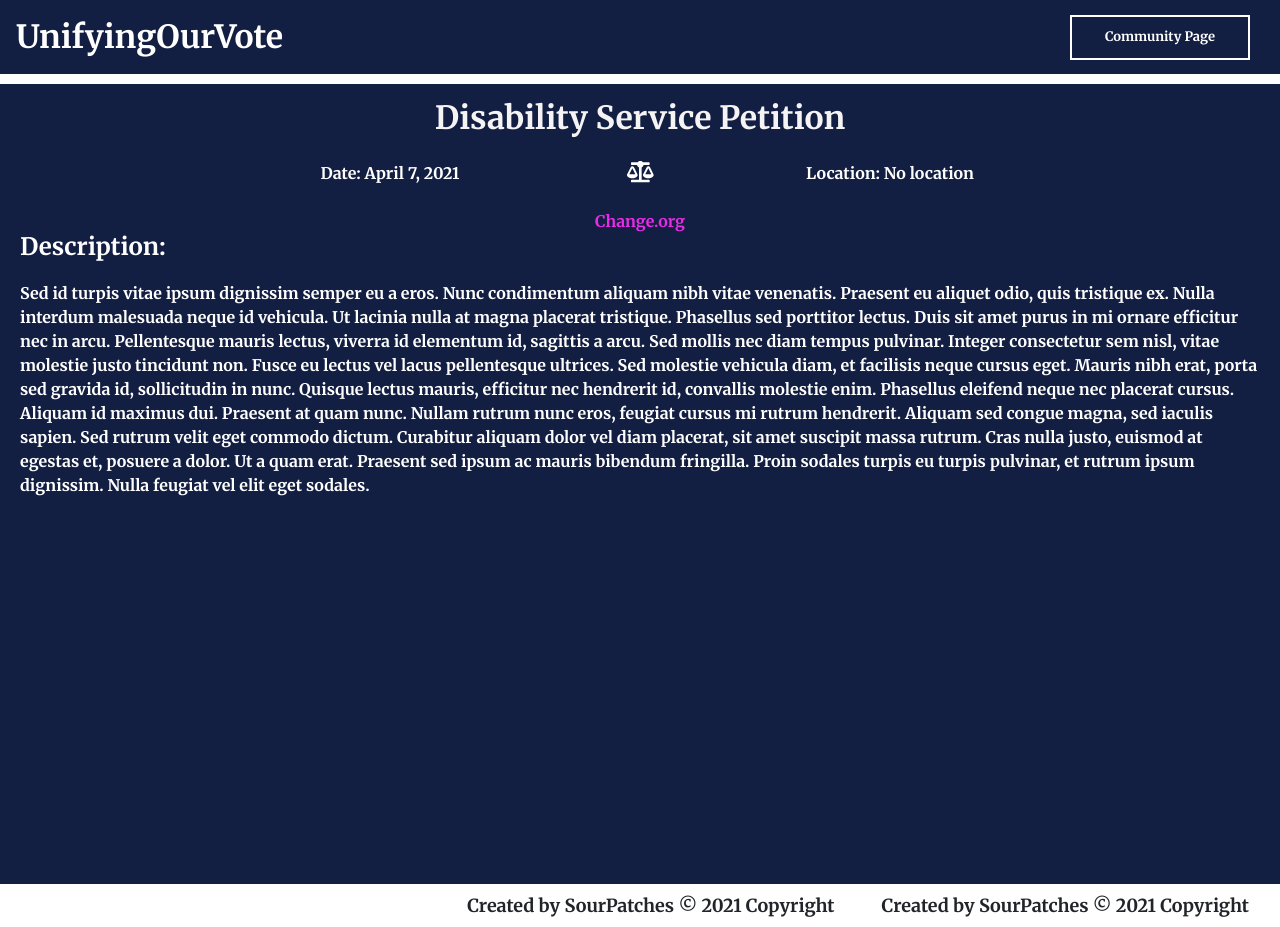
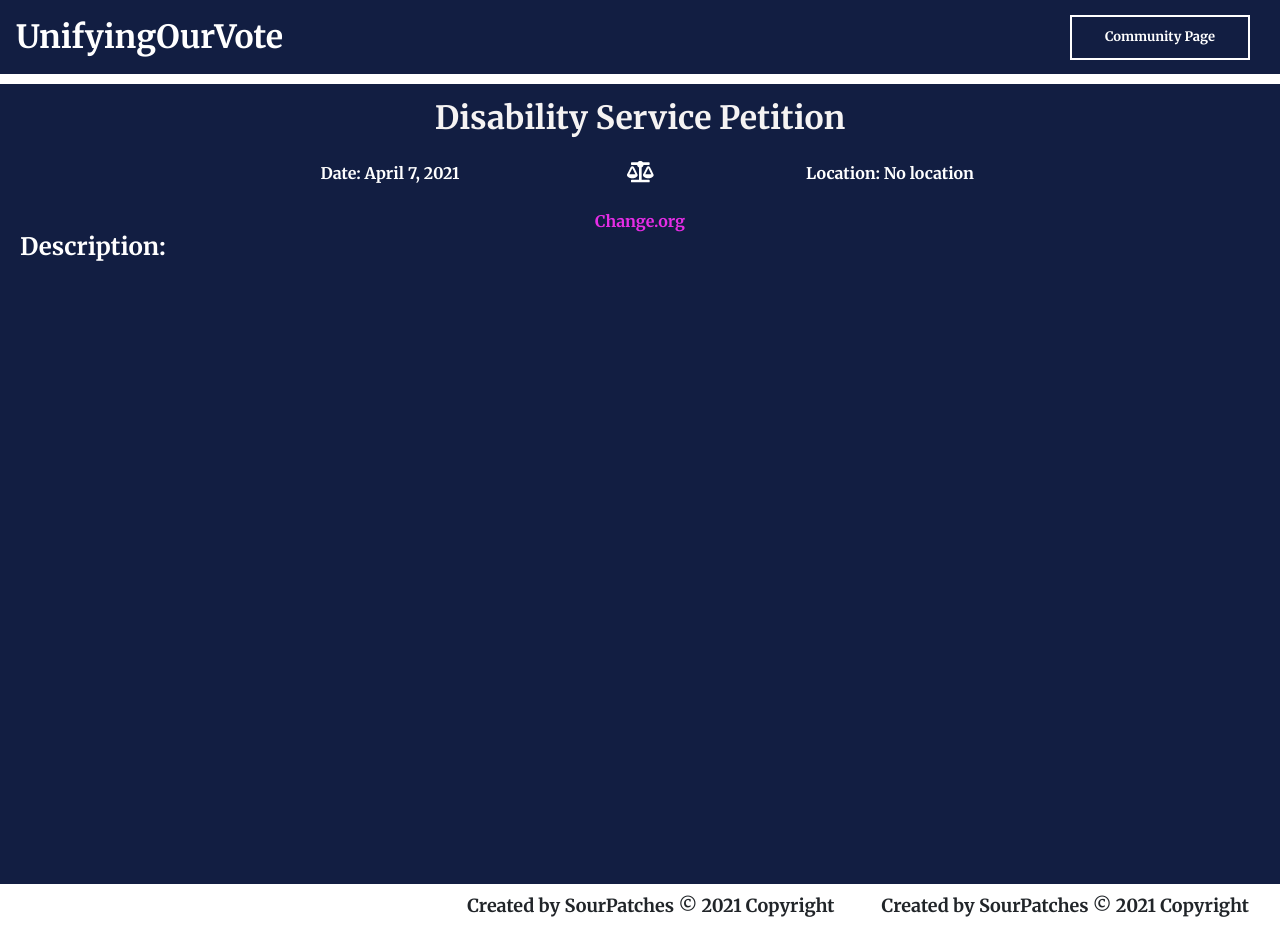
Before and after one commit to Wendyf02/UnifyingOurVote, a React (Create React App) app in the folder client/: page /events/1 in a window 1280 px wide. Built offline with nearby package versions, Linux system fonts and the light colour scheme; no server answers.

Commit message:
Added the api call for cards and event page

```diff
--- a/client/src/components/ActualEvent/index.js
+++ b/client/src/components/ActualEvent/index.js
@@ -56,26 +56,7 @@ function ActualEvent(props) {
           <br></br>
           <br></br>
           <p>
-            Sed id turpis vitae ipsum dignissim semper eu a eros. Nunc
-            condimentum aliquam nibh vitae venenatis. Praesent eu aliquet odio,
-            quis tristique ex. Nulla interdum malesuada neque id vehicula. Ut
-            lacinia nulla at magna placerat tristique. Phasellus sed porttitor
-            lectus. Duis sit amet purus in mi ornare efficitur nec in arcu.
-            Pellentesque mauris lectus, viverra id elementum id, sagittis a
-            arcu. Sed mollis nec diam tempus pulvinar. Integer consectetur sem
-            nisl, vitae molestie justo tincidunt non. Fusce eu lectus vel lacus
-            pellentesque ultrices. Sed molestie vehicula diam, et facilisis
-            neque cursus eget. Mauris nibh erat, porta sed gravida id,
-            sollicitudin in nunc. Quisque lectus mauris, efficitur nec hendrerit
-            id, convallis molestie enim. Phasellus eleifend neque nec placerat
-            cursus. Aliquam id maximus dui. Praesent at quam nunc. Nullam rutrum
-            nunc eros, feugiat cursus mi rutrum hendrerit. Aliquam sed congue
-            magna, sed iaculis sapien. Sed rutrum velit eget commodo dictum.
-            Curabitur aliquam dolor vel diam placerat, sit amet suscipit massa
-            rutrum. Cras nulla justo, euismod at egestas et, posuere a dolor. Ut
-            a quam erat. Praesent sed ipsum ac mauris bibendum fringilla. Proin
-            sodales turpis eu turpis pulvinar, et rutrum ipsum dignissim. Nulla
-            feugiat vel elit eget sodales. {event.description}
+            {event.description}
           </p>
         </div>
       </div>
--- a/client/src/components/CommunityCards/index.js
+++ b/client/src/components/CommunityCards/index.js
@@ -1,8 +1,19 @@
-import React from "react";
+import React, { useEffect, useState } from "react";
 import "./style.css";
 import { cards } from "../../cardInfo";
+import API from '../../utils/Api'
 
 function CommunityCards() {
+
+  const [events, setEvents] = useState([])
+
+  useEffect(() => {
+    API.getEvents()
+    .then(res => {
+      setEvents(res.data)
+    })
+  })
+
   return (
     <div className="Container cardContainer card">
       <div
@@ -16,15 +27,15 @@ function CommunityCards() {
         {/* this column can be outside of the loop on line 9? */}
         {/* <div className="col-md-1"></div> */}
         {
-          cards.map(card => {
+          events.map(event => {
             return(
           <div className="col-md-4">
             <div className="card mt-2 cardBackground">
               <div className="card-body">
-                <h5 className="card-title">{card.title}</h5>
+                <h5 className="card-title">{event.name}</h5>
                 <p className="card-text">
-                  {card.description}... <br />
-                  <a id="linkToEvent" href="">
+                  {event.description}... <br />
+                  <a id="linkToEvent" href={`/events/${event._id}`}>
                     Click to read more
                   </a>
                 </p>
```
Also changed, not shown: 1 other file (tests, documents, lock files or other folders).
